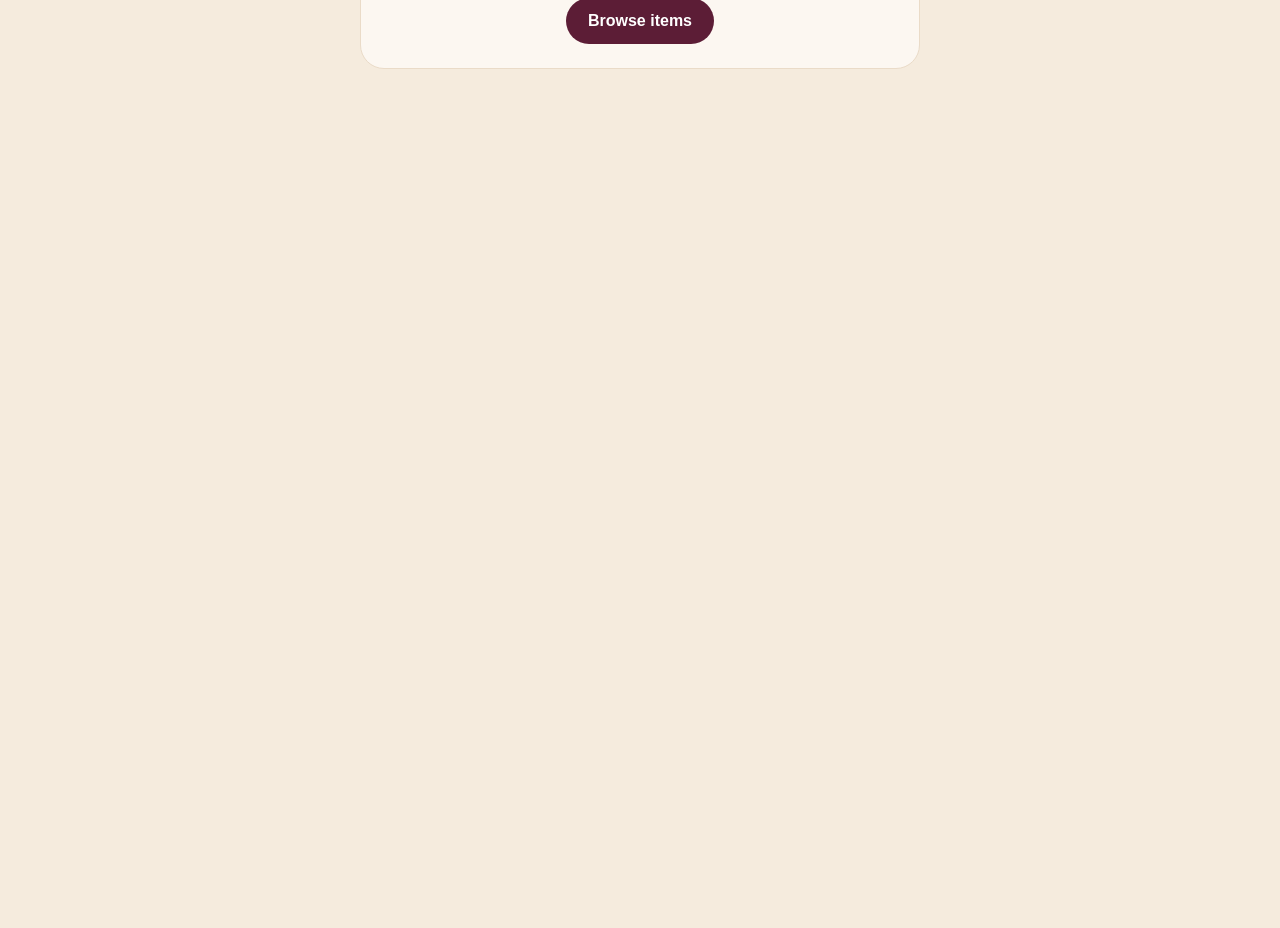
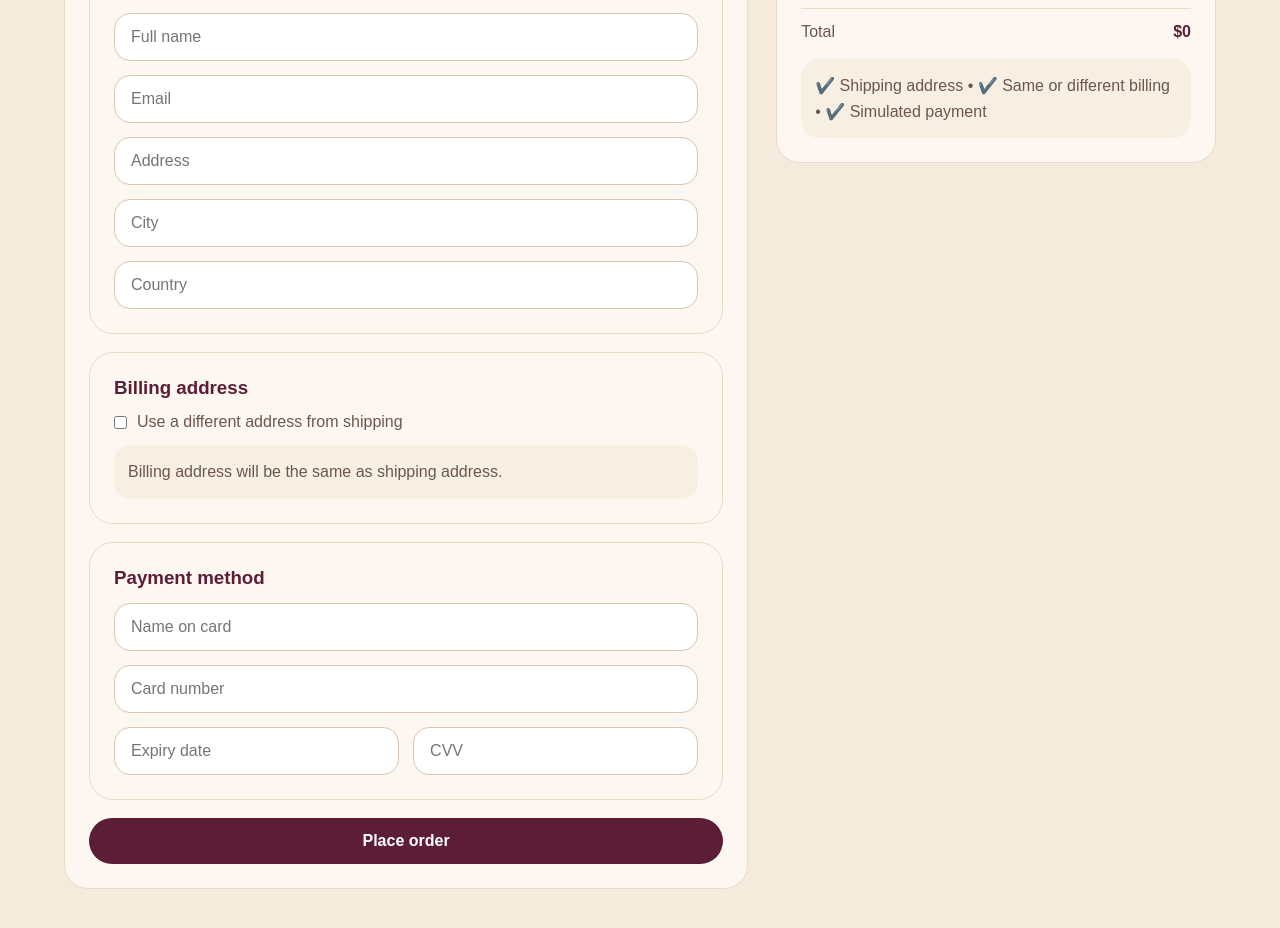
Before and after one commit to bbnachi52-boop/revesty, a Next.js app: page /checkout in a window 1280 px wide. Shown: the part 340-1268 px from the top of the page. Before the commit the page ends 800 px from the top, so only its background shows below. Built offline with nearby package versions, Linux system fonts and the light colour scheme.

Commit message:
restore full checkout with shipping and billing

```diff
--- a/app/checkout/page.tsx
+++ b/app/checkout/page.tsx
@@ -1,75 +1,73 @@
 "use client";
 
 import { useMemo, useState } from "react";
-import Link from "next/link";
 import Navbar from "@/app/components/Navbar";
+import { useLanguage } from "@/app/lib/useLanguage";
 import { useShop } from "@/app/store/shopStore";
-import { useLanguage } from "@/app/lib/useLanguage";
 
 export default function CheckoutPage() {
-  const { cart, removeFromCart, addToFavorites, clearCart } = useShop();
   const { language } = useLanguage();
+  const { cart, clearCart } = useShop();
 
-  const [orderDone, setOrderDone] = useState(false);
+  const [shipping, setShipping] = useState({
+    fullName: "",
+    email: "",
+    address: "",
+    city: "",
+    country: ""
+  });
+
   const [useDifferentBilling, setUseDifferentBilling] = useState(false);
 
-  const [form, setForm] = useState({
+  const [billing, setBilling] = useState({
     fullName: "",
-    email: "",
-    phone: "",
-    shippingAddress: "",
-    shippingCity: "",
-    shippingCountry: "",
-    billingAddress: "",
-    billingCity: "",
-    billingCountry: "",
+    address: "",
+    city: "",
+    country: ""
+  });
+
+  const [payment, setPayment] = useState({
+    cardName: "",
     cardNumber: "",
-    cardName: "",
     expiryDate: "",
     cvv: ""
   });
 
+  const [orderPlaced, setOrderPlaced] = useState(false);
+
   const total = useMemo(() => {
-    return cart.reduce((acc, item) => acc + Number(item.price || 0), 0);
+    return cart.reduce(
+      (acc: number, item: any) => acc + Number(item.price || 0),
+      0
+    );
   }, [cart]);
 
-  const handleChange = (e: React.ChangeEvent<HTMLInputElement>) => {
-    setForm((prev) => ({
+  const handleShippingChange = (e: React.ChangeEvent<HTMLInputElement>) => {
+    const { name, value } = e.target;
+    setShipping((prev) => ({
       ...prev,
-      [e.target.name]: e.target.value
+      [name]: value
     }));
   };
 
-  const handleSaveForLater = (item: any, index: number) => {
-    addToFavorites(item);
-    removeFromCart(index);
+  const handleBillingChange = (e: React.ChangeEvent<HTMLInputElement>) => {
+    const { name, value } = e.target;
+    setBilling((prev) => ({
+      ...prev,
+      [name]: value
+    }));
   };
 
-  const handleCheckout = (e: React.FormEvent) => {
+  const handlePaymentChange = (e: React.ChangeEvent<HTMLInputElement>) => {
+    const { name, value } = e.target;
+    setPayment((prev) => ({
+      ...prev,
+      [name]: value
+    }));
+  };
+
+  const handlePlaceOrder = (e: React.FormEvent) => {
     e.preventDefault();
-
-    const requiredFields = [
-      form.fullName,
-      form.email,
-      form.phone,
-      form.shippingAddress,
-      form.shippingCity,
-      form.shippingCountry,
-      form.cardNumber,
-      form.cardName,
-      form.expiryDate,
-      form.cvv
-    ];
-
-    if (useDifferentBilling) {
-      requiredFields.push(
-        form.billingAddress,
-        form.billingCity,
-        form.billingCountry
-      );
-    }
-
-    const hasEmpty = requiredFields.some((value) => !String(value).trim());
 
     if (cart.length === 0) {
       alert(
@@ -80,17 +78,42 @@ export default function CheckoutPage() {
       return;
     }
 
-    if (hasEmpty) {
+    if (
+      !shipping.fullName ||
+      !shipping.email ||
+      !shipping.address ||
+      !shipping.city ||
+      !shipping.country ||
+      !payment.cardName ||
+      !payment.cardNumber ||
+      !payment.expiryDate ||
+      !payment.cvv
+    ) {
       alert(
         language === "es"
-          ? "Completa todos los campos requeridos."
+          ? "Completa todos los campos obligatorios."
           : "Please complete all required fields."
       );
       return;
     }
 
+    if (
+      useDifferentBilling &&
+      (!billing.fullName ||
+        !billing.address ||
+        !billing.city ||
+        !billing.country)
+    ) {
+      alert(
+        language === "es"
+          ? "Completa la dirección de facturación."
+          : "Please complete the billing address."
+      );
+      return;
+    }
+
+    setOrderPlaced(true);
     clearCart();
-    setOrderDone(true);
   };
 
   return (
@@ -122,205 +145,226 @@ export default function CheckoutPage() {
 
           <p style={{ color: "#6d5650" }}>
             {language === "es"
-              ? "Completa tu pedido con envío y pago."
-              : "Complete your order with shipping and payment."}
+              ? "Completa envío, facturación y pago."
+              : "Complete shipping, billing, and payment details."}
           </p>
         </div>
 
-        {orderDone ? (
+        {orderPlaced ? (
           <div className="empty-state-card">
-            <h2 style={{ color: "#5c1d36", marginBottom: "14px" }}>
-              {language === "es" ? "Compra realizada 🎉" : "Purchase completed 🎉"}
+            <h2 style={{ color: "#5c1d36", marginBottom: "12px" }}>
+              {language === "es"
+                ? "¡Compra realizada con éxito!"
+                : "Order placed successfully!"}
             </h2>
 
-            <p style={{ color: "#6d5650", marginBottom: "18px" }}>
+            <p style={{ color: "#6d5650" }}>
               {language === "es"
                 ? "Tu pedido fue registrado correctamente."
-                : "Your order was submitted successfully."}
+                : "Your order has been placed successfully."}
             </p>
-
-            <Link href="/" className="primary-btn">
-              {language === "es" ? "Volver al inicio" : "Back to home"}
-            </Link>
-          </div>
-        ) : cart.length === 0 ? (
-          <div className="empty-state-card">
-            <p style={{ marginBottom: "16px" }}>
-              {language === "es"
-                ? "Tu carrito está vacío."
-                : "Your cart is empty."}
-            </p>
-
-            <Link href="/browse" className="primary-btn">
-              {language === "es" ? "Explorar artículos" : "Browse items"}
-            </Link>
           </div>
         ) : (
           <div
             style={{
               display: "grid",
-              gridTemplateColumns: "1.5fr 1fr",
-              gap: "30px",
+              gridTemplateColumns: "1.4fr 0.9fr",
+              gap: "28px",
               alignItems: "start"
             }}
           >
             <form
-              onSubmit={handleCheckout}
+              className="auth-card"
+              style={{ maxWidth: "100%", textAlign: "left" }}
+              onSubmit={handlePlaceOrder}
+            >
+              <div className="auth-form">
+                <div className="summary-card">
+                  <h3 style={{ color: "#5c1d36", marginBottom: "14px" }}>
+                    {language === "es"
+                      ? "Dirección de envío"
+                      : "Shipping address"}
+                  </h3>
+
+                  <div
                     style={{
-                background: "#fcf7f1",
-                border: "1px solid #eadbc8",
-                borderRadius: "24px",
-                padding: "24px",
                       display: "grid",
-                gap: "28px"
+                      gap: "14px"
                     }}
                   >
-              <div>
-                <h3 style={{ color: "#5c1d36", marginBottom: "16px" }}>
-                  {language === "es" ? "Datos del cliente" : "Customer details"}
-                </h3>
-
-                <div className="auth-form">
                     <input
+                      className="form-input"
                       name="fullName"
-                    value={form.fullName}
-                    onChange={handleChange}
-                    className="form-input"
-                    placeholder={language === "es" ? "Nombre completo" : "Full name"}
+                      value={shipping.fullName}
+                      onChange={handleShippingChange}
+                      placeholder={
+                        language === "es" ? "Nombre completo" : "Full name"
+                      }
                     />
 
                     <input
+                      className="form-input"
                       name="email"
-                    value={form.email}
-                    onChange={handleChange}
-                    className="form-input"
-                    placeholder={language === "es" ? "Correo electrónico" : "Email"}
+                      value={shipping.email}
+                      onChange={handleShippingChange}
+                      placeholder={
+                        language === "es"
+                          ? "Correo electrónico"
+                          : "Email"
+                      }
                     />
 
                     <input
-                    name="phone"
-                    value={form.phone}
-                    onChange={handleChange}
                       className="form-input"
-                    placeholder={language === "es" ? "Teléfono" : "Phone"}
-                  />
-                </div>
-              </div>
-
-              <div>
-                <h3 style={{ color: "#5c1d36", marginBottom: "16px" }}>
-                  {language === "es" ? "Dirección de envío" : "Shipping address"}
-                </h3>
-
-                <div className="auth-form">
-                  <input
-                    name="shippingAddress"
-                    value={form.shippingAddress}
-                    onChange={handleChange}
-                    className="form-input"
-                    placeholder={language === "es" ? "Dirección" : "Address"}
+                      name="address"
+                      value={shipping.address}
+                      onChange={handleShippingChange}
+                      placeholder={
+                        language === "es" ? "Dirección" : "Address"
+                      }
                     />
 
                     <input
-                    name="shippingCity"
-                    value={form.shippingCity}
-                    onChange={handleChange}
                       className="form-input"
+                      name="city"
+                      value={shipping.city}
+                      onChange={handleShippingChange}
                       placeholder={language === "es" ? "Ciudad" : "City"}
                     />
 
                     <input
-                    name="shippingCountry"
-                    value={form.shippingCountry}
-                    onChange={handleChange}
                       className="form-input"
+                      name="country"
+                      value={shipping.country}
+                      onChange={handleShippingChange}
                       placeholder={language === "es" ? "País" : "Country"}
                     />
                   </div>
                 </div>
 
-              <div
-                style={{
-                  background: "#f8efe3",
-                  borderRadius: "18px",
-                  padding: "16px"
-                }}
-              >
+                <div className="summary-card">
+                  <h3 style={{ color: "#5c1d36", marginBottom: "14px" }}>
+                    {language === "es"
+                      ? "Dirección de facturación"
+                      : "Billing address"}
+                  </h3>
+
                   <label
                     style={{
                       display: "flex",
+                      alignItems: "center",
                       gap: "10px",
-                    alignItems: "center",
-                    color: "#5d4545"
+                      marginBottom: "14px",
+                      color: "#6d5650"
                     }}
                   >
                     <input
                       type="checkbox"
                       checked={useDifferentBilling}
-                    onChange={() => setUseDifferentBilling(!useDifferentBilling)}
+                      onChange={() =>
+                        setUseDifferentBilling((prev) => !prev)
+                      }
                     />
+                    <span>
                       {language === "es"
-                    ? "Usar una dirección de facturación diferente"
-                    : "Use a different billing address"}
+                        ? "Usar una dirección distinta a la de envío"
+                        : "Use a different address from shipping"}
+                    </span>
                   </label>
+
+                  {!useDifferentBilling ? (
+                    <div
+                      style={{
+                        background: "#f8efe3",
+                        borderRadius: "16px",
+                        padding: "14px",
+                        color: "#6d5650",
+                        lineHeight: 1.6
+                      }}
+                    >
+                      {language === "es"
+                        ? "La dirección de facturación será igual a la dirección de envío."
+                        : "Billing address will be the same as shipping address."}
                     </div>
-
-              {useDifferentBilling && (
-                <div>
-                  <h3 style={{ color: "#5c1d36", marginBottom: "16px" }}>
-                    {language === "es"
-                      ? "Dirección de facturación"
-                      : "Billing address"}
-                  </h3>
-
-                  <div className="auth-form">
+                  ) : (
+                    <div
+                      style={{
+                        display: "grid",
+                        gap: "14px"
+                      }}
+                    >
                       <input
-                      name="billingAddress"
-                      value={form.billingAddress}
-                      onChange={handleChange}
                         className="form-input"
-                      placeholder={language === "es" ? "Dirección" : "Address"}
+                        name="fullName"
+                        value={billing.fullName}
+                        onChange={handleBillingChange}
+                        placeholder={
+                          language === "es" ? "Nombre completo" : "Full name"
+                        }
                       />
 
                       <input
-                      name="billingCity"
-                      value={form.billingCity}
-                      onChange={handleChange}
                         className="form-input"
+                        name="address"
+                        value={billing.address}
+                        onChange={handleBillingChange}
+                        placeholder={
+                          language === "es" ? "Dirección" : "Address"
+                        }
+                      />
+
+                      <input
+                        className="form-input"
+                        name="city"
+                        value={billing.city}
+                        onChange={handleBillingChange}
                         placeholder={language === "es" ? "Ciudad" : "City"}
                       />
 
                       <input
-                      name="billingCountry"
-                      value={form.billingCountry}
-                      onChange={handleChange}
                         className="form-input"
+                        name="country"
+                        value={billing.country}
+                        onChange={handleBillingChange}
                         placeholder={language === "es" ? "País" : "Country"}
                       />
                     </div>
+                  )}
                 </div>
-              )}
 
-              <div>
-                <h3 style={{ color: "#5c1d36", marginBottom: "16px" }}>
+                <div className="summary-card">
+                  <h3 style={{ color: "#5c1d36", marginBottom: "14px" }}>
                     {language === "es" ? "Método de pago" : "Payment method"}
                   </h3>
 
-                <div className="auth-form">
+                  <div
+                    style={{
+                      display: "grid",
+                      gap: "14px"
+                    }}
+                  >
                     <input
-                    name="cardNumber"
-                    value={form.cardNumber}
-                    onChange={handleChange}
                       className="form-input"
-                    placeholder={language === "es" ? "Número de tarjeta" : "Card number"}
+                      name="cardName"
+                      value={payment.cardName}
+                      onChange={handlePaymentChange}
+                      placeholder={
+                        language === "es"
+                          ? "Nombre en la tarjeta"
+                          : "Name on card"
+                      }
                     />
 
                     <input
-                    name="cardName"
-                    value={form.cardName}
-                    onChange={handleChange}
                       className="form-input"
-                    placeholder={language === "es" ? "Nombre en la tarjeta" : "Name on card"}
+                      name="cardNumber"
+                      value={payment.cardNumber}
+                      onChange={handlePaymentChange}
+                      placeholder={
+                        language === "es"
+                          ? "Número de tarjeta"
+                          : "Card number"
+                      }
                     />
 
                     <div
@@ -331,18 +375,22 @@ export default function CheckoutPage() {
                       }}
                     >
                       <input
+                        className="form-input"
                         name="expiryDate"
-                      value={form.expiryDate}
-                      onChange={handleChange}
-                      className="form-input"
-                      placeholder={language === "es" ? "MM/AA" : "MM/YY"}
+                        value={payment.expiryDate}
+                        onChange={handlePaymentChange}
+                        placeholder={
+                          language === "es"
+                            ? "Fecha de vencimiento"
+                            : "Expiry date"
+                        }
                       />
 
                       <input
+                        className="form-input"
                         name="cvv"
-                      value={form.cvv}
-                      onChange={handleChange}
-                      className="form-input"
+                        value={payment.cvv}
+                        onChange={handlePaymentChange}
                         placeholder="CVV"
                       />
                     </div>
@@ -350,102 +398,29 @@ export default function CheckoutPage() {
                 </div>
 
                 <button type="submit" className="primary-btn auth-btn">
-                {language === "es" ? "Finalizar compra" : "Complete purchase"}
+                  {language === "es" ? "Finalizar compra" : "Place order"}
                 </button>
+              </div>
             </form>
 
-            <div
-              style={{
-                display: "grid",
-                gap: "22px",
-                position: "sticky",
-                top: "24px"
-              }}
-            >
-              <div
-                style={{
-                  padding: "22px",
-                  border: "1px solid #eadbc8",
-                  borderRadius: "24px",
-                  background: "#fcf7f1"
-                }}
-              >
-                <h3
-                  style={{
-                    marginBottom: "16px",
-                    color: "#5c1d36",
-                    fontSize: "1.3rem"
-                  }}
-                >
-                  {language === "es" ? "Resumen" : "Summary"}
+            <div className="summary-card">
+              <h3 style={{ color: "#5c1d36", marginBottom: "16px" }}>
+                {language === "es" ? "Resumen del pedido" : "Order summary"}
               </h3>
 
-                <div
-                  style={{
-                    display: "grid",
-                    gap: "18px",
-                    marginBottom: "18px"
-                  }}
-                >
-                  {cart.map((item, index) => (
+              <div style={{ display: "grid", gap: "12px", marginBottom: "18px" }}>
+                {cart.map((item: any, index: number) => (
                   <div
                     key={`${item.id}-${index}`}
                     style={{
-                        display: "grid",
-                        gridTemplateColumns: "74px 1fr",
+                      display: "flex",
+                      justifyContent: "space-between",
                       gap: "12px",
-                        alignItems: "center"
+                      color: "#6d5650"
                     }}
                   >
-                      <img
-                        src={item.image}
-                        alt={item.title}
-                        style={{
-                          width: "74px",
-                          height: "74px",
-                          objectFit: "contain",
-                          borderRadius: "12px",
-                          background: "#f8efe3",
-                          padding: "6px"
-                        }}
-                      />
-
-                      <div>
-                        <div style={{ fontWeight: 600 }}>{item.title}</div>
-                        <div style={{ color: "#6d5650", fontSize: "0.95rem" }}>
-                          {item.brand}
-                        </div>
-                        <div style={{ color: "#5c1d36", fontWeight: 700 }}>
-                          ${item.price}
-                        </div>
-
-                        <div
-                          style={{
-                            marginTop: "8px",
-                            display: "flex",
-                            gap: "8px",
-                            flexWrap: "wrap"
-                          }}
-                        >
-                          <button
-                            type="button"
-                            className="pill"
-                            onClick={() => removeFromCart(index)}
-                          >
-                            {language === "es" ? "Eliminar" : "Remove"}
-                          </button>
-
-                          <button
-                            type="button"
-                            className="pill"
-                            onClick={() => handleSaveForLater(item, index)}
-                          >
-                            {language === "es"
-                              ? "Guardar para después"
-                              : "Save for later"}
-                          </button>
-                        </div>
-                      </div>
+                    <span>{item.title}</span>
+                    <strong style={{ color: "#2f1e1e" }}>${item.price}</strong>
                   </div>
                 ))}
               </div>
@@ -454,38 +429,29 @@ export default function CheckoutPage() {
                 style={{
                   display: "flex",
                   justifyContent: "space-between",
-                    color: "#6d5650",
-                    marginBottom: "10px"
+                  paddingTop: "14px",
+                  borderTop: "1px solid #eadbc8"
                 }}
               >
-                  <span>{language === "es" ? "Artículos" : "Items"}</span>
-                  <strong>{cart.length}</strong>
-                </div>
-
-                <div
-                  style={{
-                    display: "flex",
-                    justifyContent: "space-between",
-                    color: "#6d5650"
-                  }}
-                >
-                  <span>{language === "es" ? "Total" : "Total"}</span>
+                <span style={{ color: "#6d5650" }}>
+                  {language === "es" ? "Total" : "Total"}
+                </span>
                 <strong style={{ color: "#5c1d36" }}>${total}</strong>
-                </div>
               </div>
 
               <div
                 style={{
                   background: "#f8efe3",
-                  borderRadius: "24px",
-                  padding: "18px",
+                  borderRadius: "18px",
+                  padding: "14px",
+                  marginTop: "18px",
                   color: "#6d5650",
                   lineHeight: 1.6
                 }}
               >
                 {language === "es"
-                  ? "✔️ Compra segura • ✔️ Formulario completo • ✔️ Revisión antes de confirmar"
-                  : "✔️ Secure purchase • ✔️ Full form • ✔️ Review before confirming"}
+                  ? "✔️ Dirección de envío • ✔️ Facturación igual o distinta • ✔️ Pago simulado"
+                  : "✔️ Shipping address • ✔️ Same or different billing • ✔️ Simulated payment"}
               </div>
             </div>
           </div>
```
Lines whose indentation alone changed are shown as unchanged.
